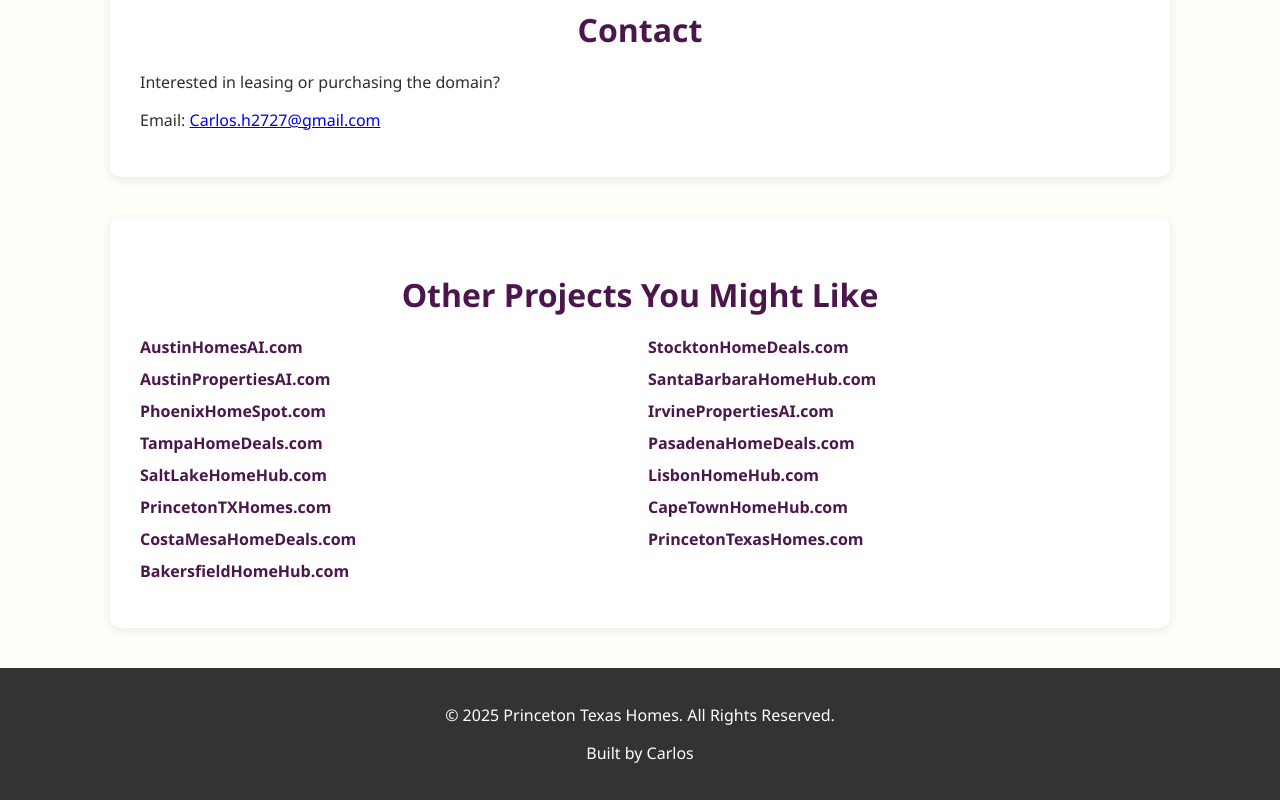
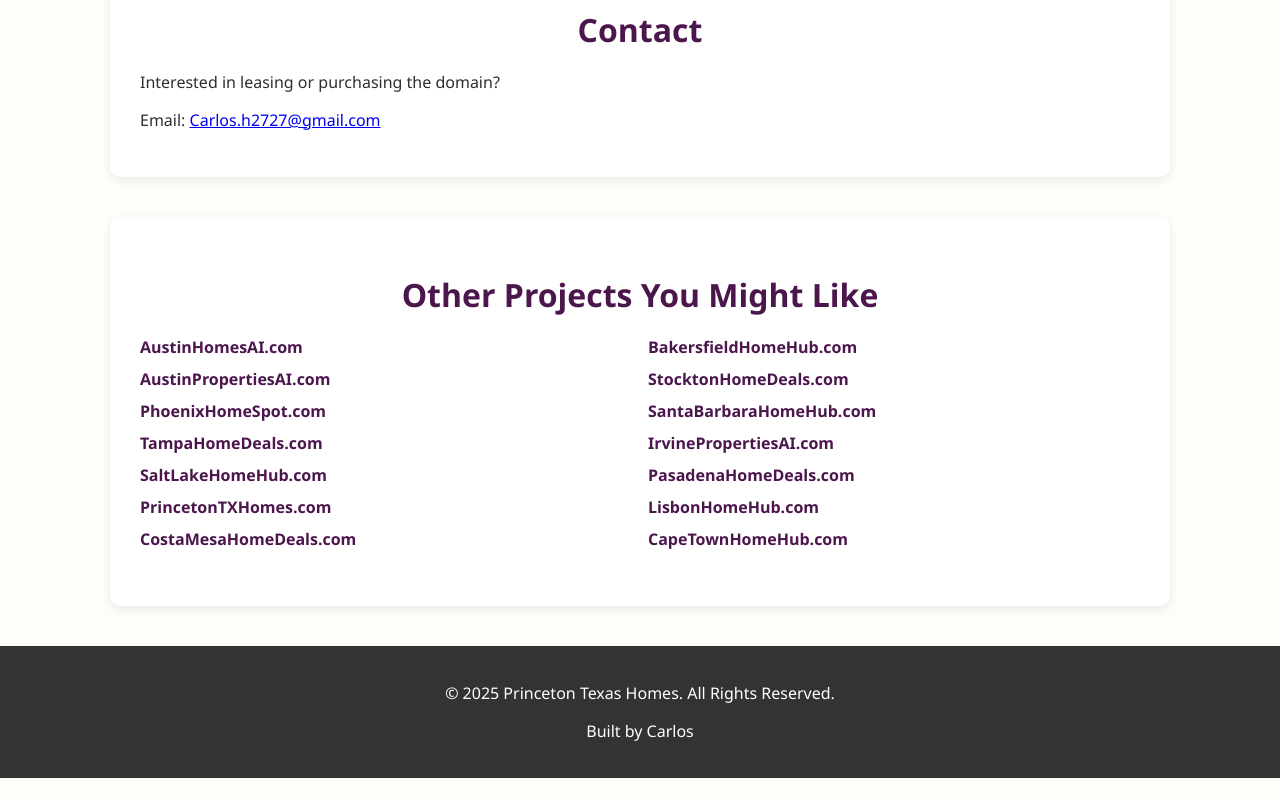
Before and after one commit to caly27/princetontexashomes.com, a plain HTML site: page index.html in a window 1280 px wide. Shown: the part 721-1521 px from the top of the page. After the commit the page ends 1499 px from the top, so only its background shows below. Drawn offline with Linux system fonts and the light colour scheme.

Commit message:
index.html

```diff
--- a/index.html
+++ b/index.html
@@ -187,7 +187,6 @@
       <li><a href="http://PasadenaHomeDeals.com" target="_blank">PasadenaHomeDeals.com</a></li>
       <li><a href="http://LisbonHomeHub.com" target="_blank">LisbonHomeHub.com</a></li>
       <li><a href="http://CapeTownHomeHub.com" target="_blank">CapeTownHomeHub.com</a></li>
-      <li><a href="http://Princetontexashomes.com" target="_blank">PrincetonTexasHomes.com</a></li>
     </ul>
   </section>
 
```
